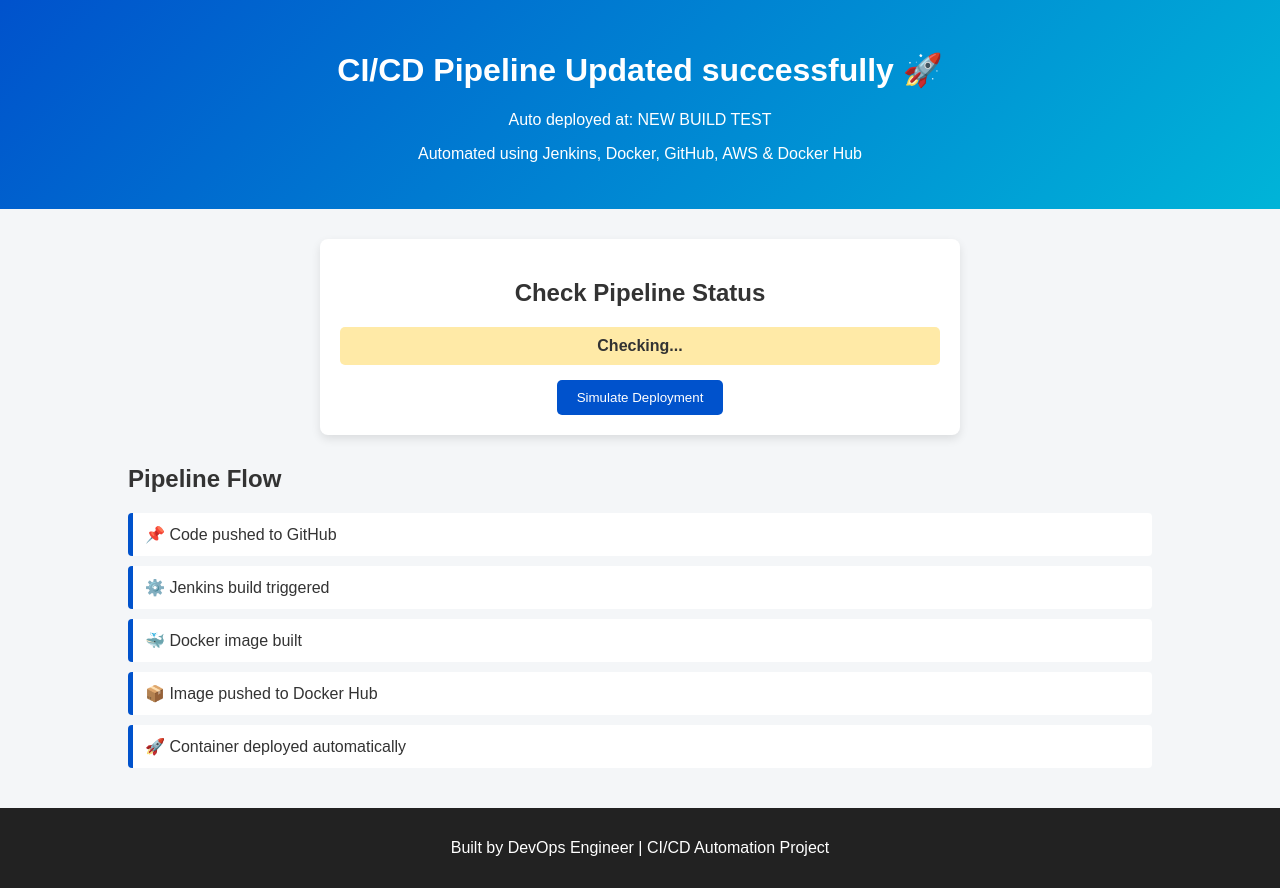
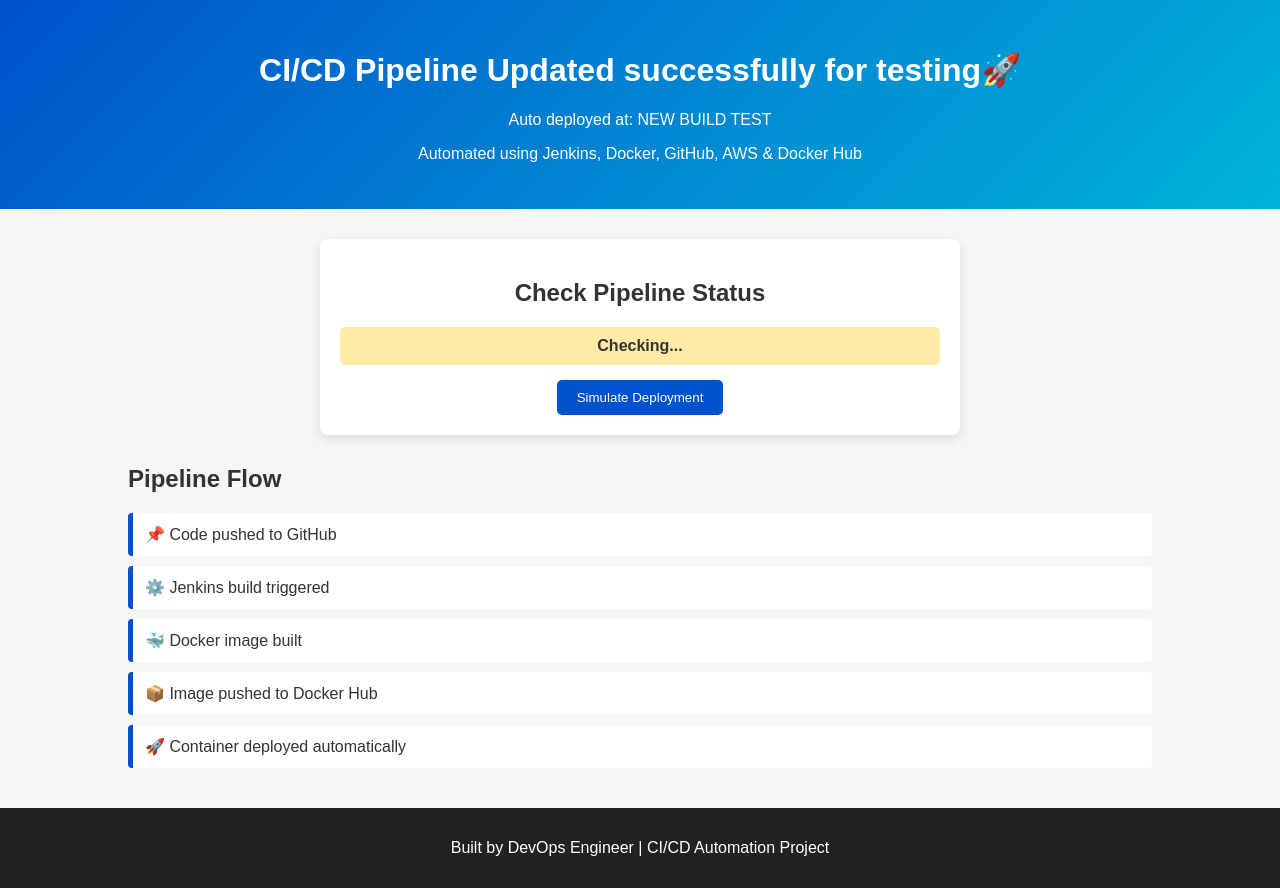
Before and after one commit to Kasim2908/CI-CD-FIRST, a plain HTML site: page index.html in a window 1280 px wide. Drawn offline with Linux system fonts and the light colour scheme.

Commit message:
testing done

```diff
--- a/index.html
+++ b/index.html
@@ -8,7 +8,7 @@
 <body>
 
 <header>
-  <h1>CI/CD Pipeline Updated successfully 🚀</h1>
+  <h1>CI/CD Pipeline Updated successfully for testing🚀</h1>
 <p>Auto deployed at: NEW BUILD TEST</p>
 <p>Automated using Jenkins, Docker, GitHub, AWS & Docker Hub</p>
 </header>
```
